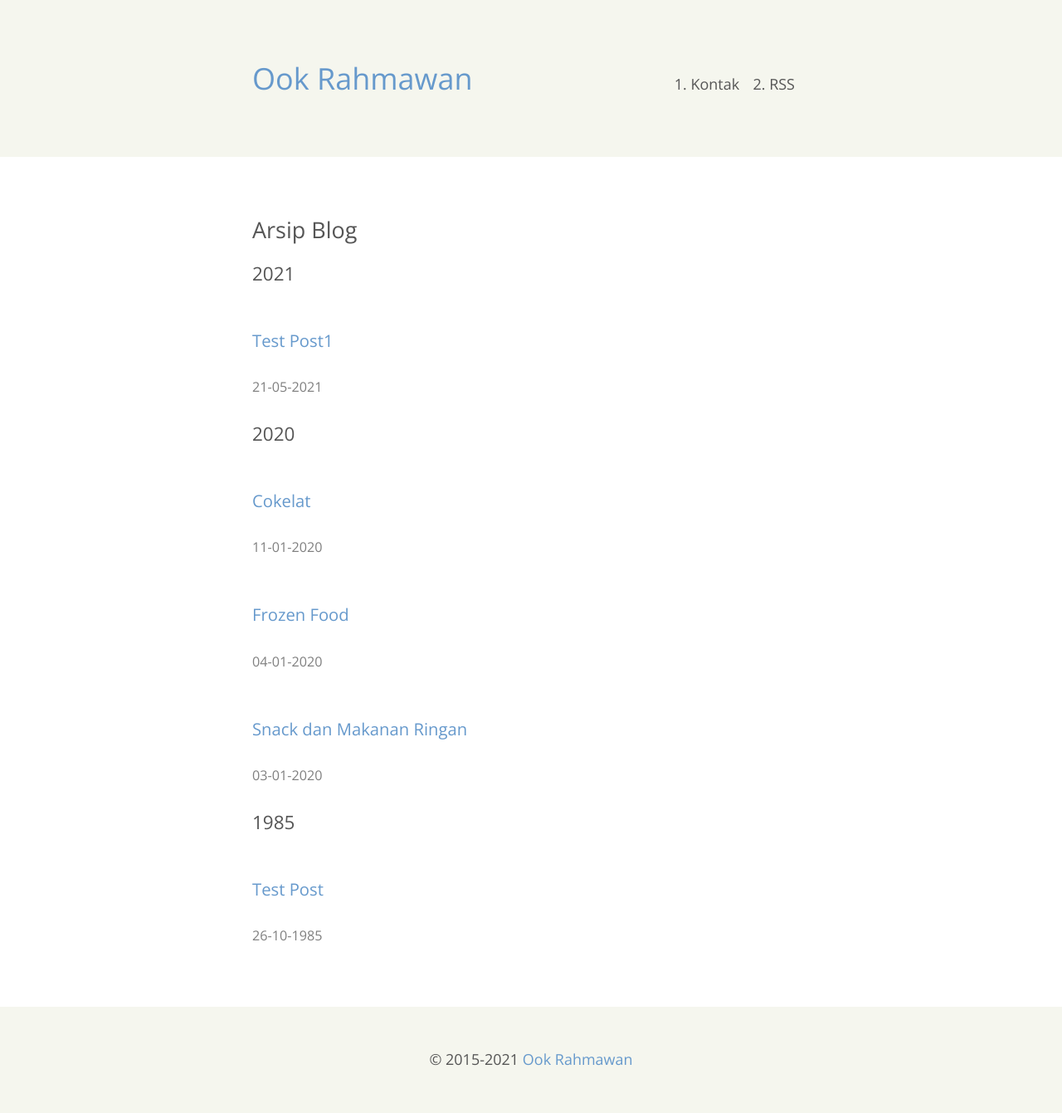
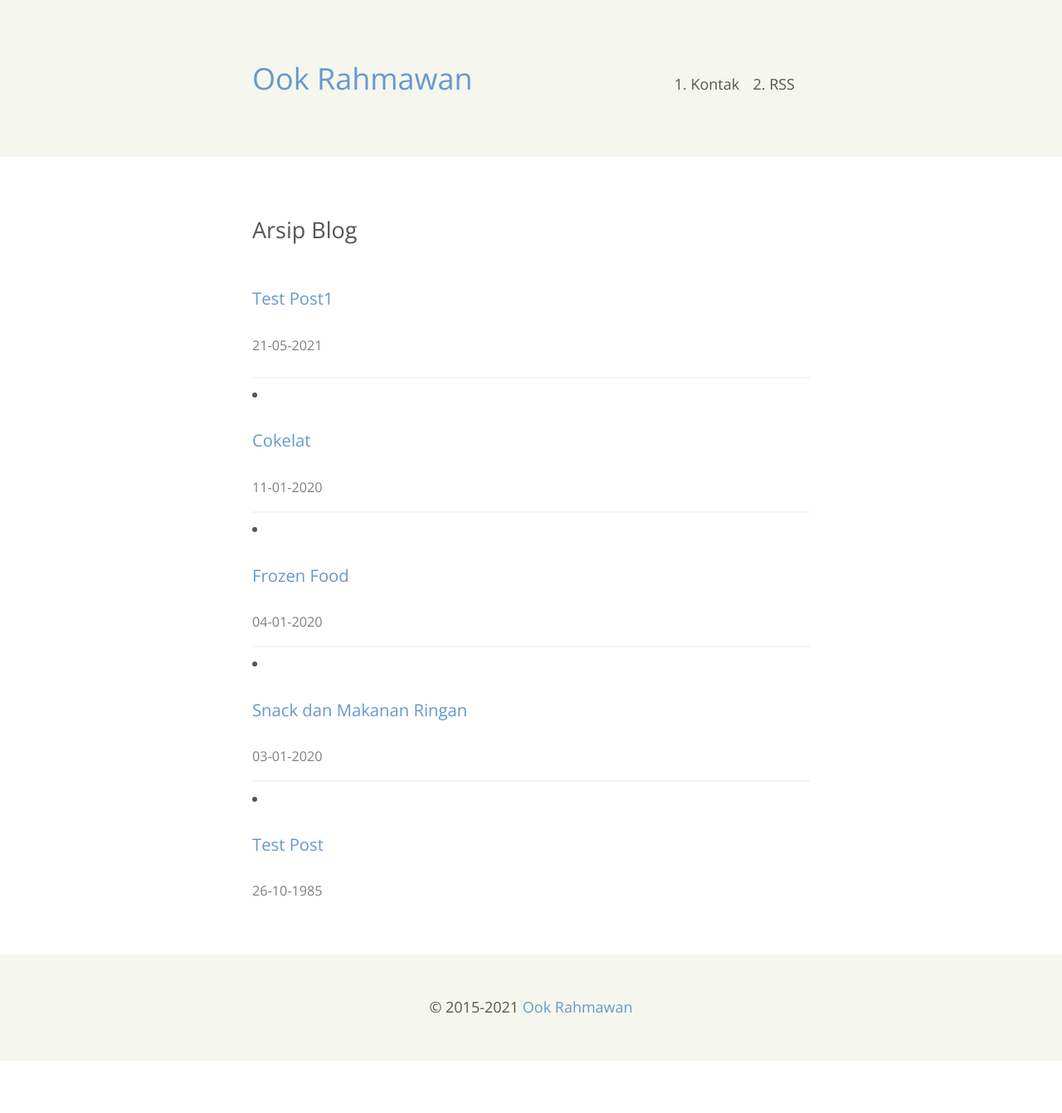
Before and after one commit to krhmwn/krhmwn, a Jekyll site: the page built from archive.html, in a window 1280 px wide. Shown: the whole page at 83% size. Built offline with Jekyll 4.4.1, drawn with Linux system fonts in a browser that asks for light colours; after the commit the page ends 1278 px from its top, so only the background shows below that.

Commit message:
update v.1.0.16

```diff
--- a/archive.html
+++ b/archive.html
@@ -5,9 +5,9 @@ title: Arsip Blog
 
 <article class="post">
 <h2>Arsip Blog</h2>
-{% for post in site.posts %}{% capture post_year %}{{ post.date | date: "%Y" }}{% endcapture %}
+{% capture post_year %}{{ post.date | date: "%Y" }}{% endcapture %}
 {% if post_year != current_year %}<h3>{{ post_year }}</h3>{% assign current_year = post_year %}{% endif %}
-<ul>
+<ul>{% for post in site.posts %}
 <li><h4><a href="{{ post.url }}">{{ post.title }}</a></h4><time datetime="{{ post.date | date: '%Y-%m-%d' }}"> {{ post.date | date: "%d-%m-%Y" }}</time></li>
 </ul>{% endfor %}
 </article>
```
